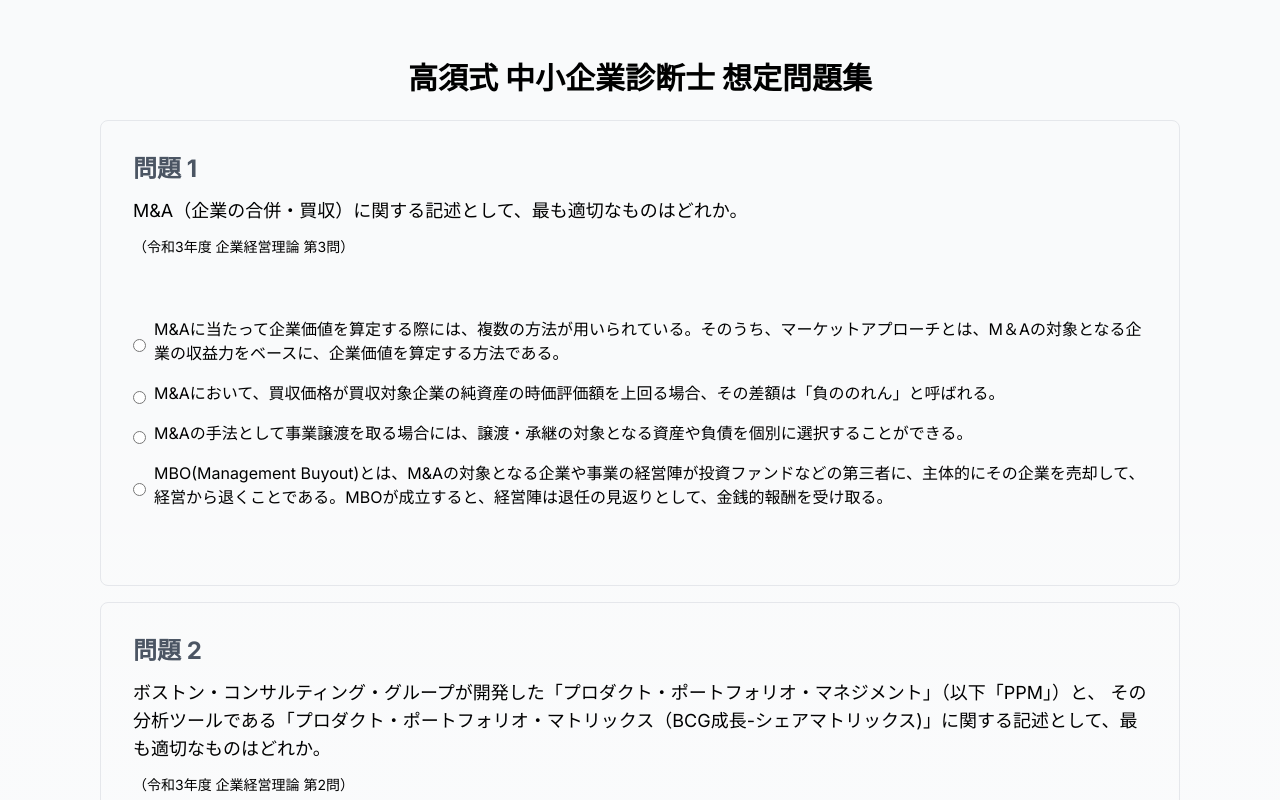
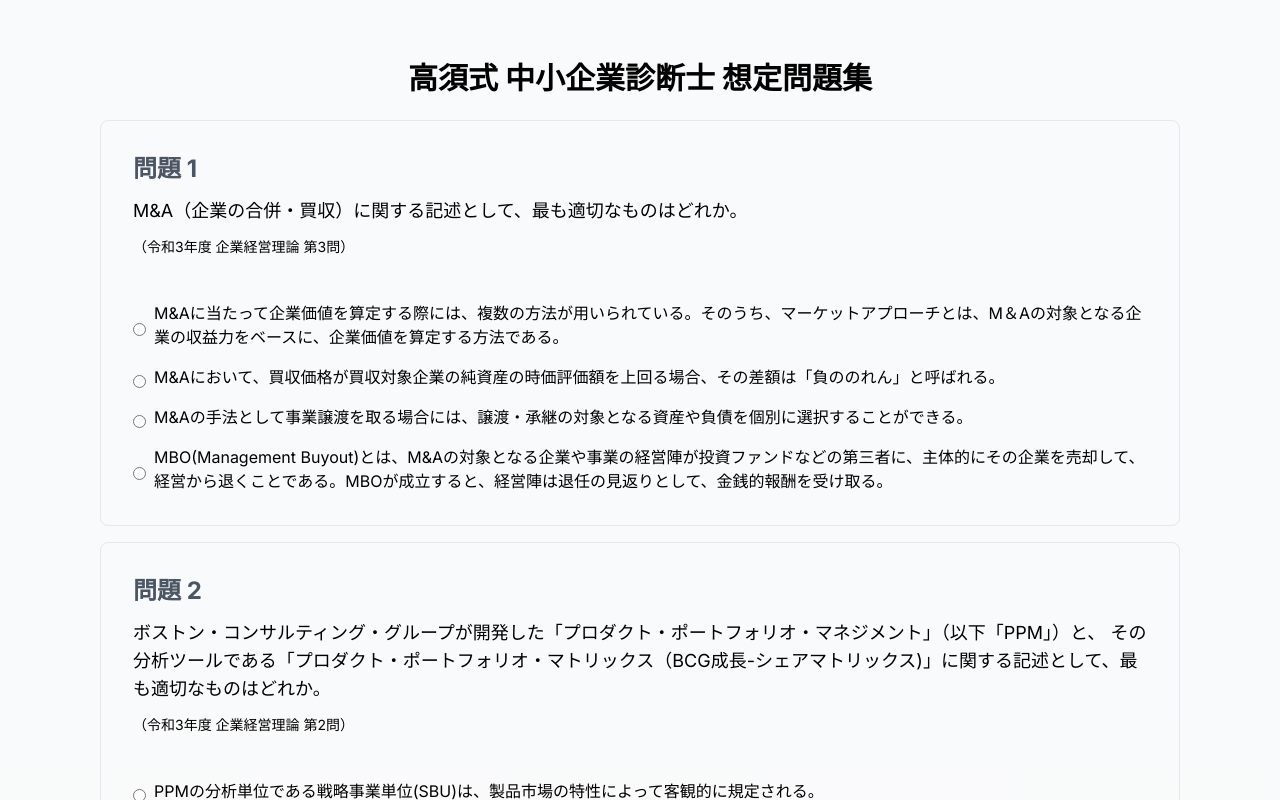
Before and after one commit to KaoruTakasu/chusho-exam, a Next.js app: page /exam in a window 1280 px wide. Shown: the top 800 px of the page. Built offline with nearby package versions, Linux system fonts and the light colour scheme.

Commit message:
add question

```diff
--- a/next.config.js
+++ b/next.config.js
@@ -1,6 +1,7 @@
 /** @type {import('next').NextConfig} */
 const nextConfig = {
   output: 'export',
+  images: { unoptimized: true },
 };
 
 module.exports = nextConfig;
--- a/src/app/data/exam.ts
+++ b/src/app/data/exam.ts
@@ -13,6 +13,7 @@ export const examData = [
     correctAnswer: 3,
     reason:
       '1:インカムアプローチの内容。2:「のれん」のこと。4:MBOは現経営陣が株式や部門を買取り、経営権を取得すること。',
+    valid: true,
   },
   {
     question:
@@ -31,6 +32,7 @@ export const examData = [
     reason:
       '1:SBUは企業側の戦略に基づいて主観的に決定。2:横軸は相対的シェア。4:「花形」事業は競争激化市場である可能性が高い。そのため資金流出・流入どちらも多く、マージンは高くない。\
       またPPMは安定性や安全性の高さを示唆するツールではない。5:「問題児」は市場性は高いが、シェアが低いSBU。シェアを高めることで、将来の「花形」や「金のなる木」に移行する可能性がある。なので、撤退すべきというわけではない。',
+    valid: true,
   },
   {
     question:
@@ -50,6 +52,7 @@ export const examData = [
     from: '令和5年度 企業経営理論 第32問 設問(2)',
     correctAnswer: 1,
     reason: '解説不要でしょう。',
+    valid: true,
   },
   {
     question: 'キャッシュフローが増加する原因として、最も適切なものはどれか。',
@@ -64,6 +67,7 @@ export const examData = [
     correctAnswer: 1,
     reason:
       'キャッシュフローの増加は、BSでは「資産の部（左側）が減る場合」か「負債の部（右側）が増える場合」である。1:資産の減少、2:負債の減少、3:資産の増加、4:負債の減少',
+    valid: true,
   },
   {
     question: '資金調達に関する記述として、最も適切なものはどれか。',
@@ -78,6 +82,7 @@ export const examData = [
     correctAnswer: 4,
     reason:
       '1:直接金融。2:それだけではない。3:証券化は資金調達手段の一種。4:その通り。',
+    valid: true,
   },
   {
     question:
@@ -90,6 +95,7 @@ export const examData = [
     reason:
       '減価償却費による法人税節税額（タックスシールド）に関する問題。毎年の減価償却額は1,500万円÷耐用年数3年=500万円。減価償却費は会計上の利益を減少させ、課税額を減少させる。\
       課税される利益は、キャッシュフロー900万円-減価償却費500万円=400万円。税額は400万円×30%=120万円。よって、税引き後CF=900万円-120万円=780万円。',
+    valid: true,
   },
   {
     question:
@@ -106,6 +112,7 @@ export const examData = [
     correctAnswer: 4,
     reason:
       '1:管理図は時系列データを管理線を用いて異常値を判断するもの。2:これはパレート図の説明。3:これは相関図の説明。5:これは特性要因図の説明。',
+    valid: true,
   },
   {
     question:
@@ -132,6 +139,7 @@ export const examData = [
     correctAnswer: 3,
     reason:
       '顧客が計画的に購入する商品は店舗の奥に置いて、店内を歩く距離を伸ばし衝動購買を誘発させる。また関連購買（お酒とおつまみなど）を促すと買い上げ点数が増える効果がある。',
+    valid: true,
   },
   {
     question:
@@ -150,5 +158,135 @@ export const examData = [
     reason:
       '商圏分析モデルの1つであるライリーの法則に関する問題。ライリーの法則によると、２つの都市の間にある都市から販売額（顧客）を吸引する割合は、\
       その２つの都市の人口に比例し、距離の２乗に反比例するというもの。よって1が正解',
+    valid: true,
+  },
+  {
+    question:
+      '下図は、各国・地域の GDP（国内総生産）が世界の GDP に占める割合を示したものである。図中のａ～ｄに該当する国の組み合わせとして、\
+      最も適切なものを下記の解答群から選べ。',
+    image: '/eco-5-1.png',
+    options: [
+      'ａ：アメリカ　　ｂ：中国　　　　ｃ：日本　　　ｄ：ロシア',
+      'ａ：アメリカ　　ｂ：中国　　　　ｃ：ロシア　　ｄ：日本',
+      'ａ：アメリカ　　ｂ：日本　　　　ｃ：中国　　　ｄ：ロシア',
+      'ａ：中国　　　　ｂ：アメリカ　　ｃ：日本　　　ｄ：ロシア',
+      'ａ：中国　　　　ｂ：アメリカ　　ｃ：ロシア　　ｄ：日本',
+    ],
+    from: '令和5年度 経済学・経済政策 第1問',
+    correctAnswer: 1,
+    reason: '特になし。GDPに関する問題は必ず1問は出題されます。',
+    valid: true,
+  },
+  {
+    question:
+      '内閣府の景気動向指数における一致系列の経済指標として、最も適切なものはどれか。',
+    image: null,
+    options: [
+      '家計消費支出（勤労者世帯、名目）',
+      '消費者物価指数（生鮮食品を除く総合）',
+      '東証株価指数',
+      '法人税収入',
+      '有効求人倍率（除学卒）',
+    ],
+    from: '令和5年度 経済学・経済政策 第6問',
+    correctAnswer: 5,
+    reason:
+      '景気動向指数は、生産、雇用など様々な経済活動での重要かつ景気に敏感に反応する指標の動きを統合することによって、\
+    景気の現状把握及び将来予測に資するために作成された指標である。景気動向指数には、景気に対し先行して動く先行指数、\
+    ほぼ一致して動く一致指数、遅れて動く遅行指数の3つの指数がある。1:遅行指数 2:遅行指数 3:先行指数 4:遅行指数',
+    valid: true,
+  },
+  {
+    question:
+      'データを格納する考え方としてデータレイクが注目されている。データレイクに関する記述として、最も適切なものはどれか。',
+    image: null,
+    options: [
+      '組織内で運用される複数のリレーショナルデータベースからデータを集めて格納する。',
+      '組織内の構造化されたデータや、IoT 機器や SNS などからの構造化されていないデータをそのままの形式で格納する。',
+      'データウェアハウスから特定の用途に必要なデータを抽出し、キー・バリュー型の形式で格納する。',
+      'データ利用や分析に適したスキーマをあらかじめ定義して、その形式にしたがってデータを格納する。',
+      'テキスト形式のデータと画像・音声・動画などのバイナリ形式のデータをそれぞれ加工し、構造化したうえで格納する。',
+    ],
+    from: '令和4年度 経営情報システム 第4問',
+    correctAnswer: 2,
+    reason: '説明不要。',
+    valid: true,
+  },
+  {
+    question:
+      'パーソナルコンピュータ（PC）を会社内の LAN に接続し、インターネットを利用して業務を行う場面が増え、\
+      インターネットの管理・運用に関する理解が必要になっている。\n\
+      インターネットの管理・運用に関する記述として、最も適切なものはどれか',
+    image: null,
+    options: [
+      'DHCPは、会社内のプライベートIPアドレスをグローバルIPアドレスに変換し、インターネットへのアクセスを可能にする。',
+      'MACアドレスは、PCに割り振る識別番号であり、ネットワークのグループを示すネットワークアドレス部と、そのネットワークに属する個々のPCを識別するホストアドレス部に分かれる。',
+      'NATは、LANに接続するPCに対してIPアドレスを始めとして、ホスト名や経路情報、DNS サーバの情報など、通信に必要な設定情報を自動的に割り当てるプロトコルである。',
+      'ポート番号は、TCPやUDP通信において通信相手のアプリケーションを識別するために利用される番号であり、送信元ポート番号と宛先ポート番号の両方を指定する必要がある。',
+    ],
+    from: '令和元年度 経営情報システム 第11問',
+    correctAnswer: 4,
+    reason:
+      '1:NATの説明。DHCPはインターネットに接続するPCにIPアドレスなど必要な情報を割り当てるプロトコル。2:IPアドレスの説明。MACアドレスはLAN内で端末を一意に識別する番号\
+      3:DHCPの説明。',
+    valid: true,
+  },
+  {
+    question:
+      'アジャイル開発の手法の 1 つにエクストリーム・プログラミング（XP）がある。XPではいくつかのプラクティスが定義されている。\
+      XPのプラクティスに関する記述として、最も適切なものはどれか。',
+    image: null,
+    options: [
+      '1週間の作業時間は、チームのメンバー全員で相談して自由に決める。',
+      '2人のプログラマがペアになって、同じ PC を使用して交代しながらプログラミングを行う。',
+      'ソースコードの修正や再利用は、責任を明確にするために、作成者だけが行うようにする。',
+      'プログラムを書く前にテストケースを作成しておき、動作を確認した上でプログラムを洗練させていく。',
+      'リファクタリングの際には、開発効率を高めるために内部構造には変更を加えず、外部から見た振る舞いを変更する。',
+    ],
+    from: '令和3年度 経営情報システム 第18問',
+    correctAnswer: 4,
+    reason: '説明不要。正解は「テスト駆動開発」に関する記述。',
+    valid: true,
+  },
+  {
+    question: '特許法に関する記述として、最も適切なものはどれか。',
+    image: null,
+    options: [
+      '物の発明において、その物を輸出する行為は、その発明の実施行為に該当しない。',
+      '物の発明において、その物を輸入する行為は、その発明の実施行為に該当しない。',
+      '物を生産する装置の発明において、その装置により生産した物を譲渡する行為は、その発明の実施行為に該当しない。',
+      '物を生産する方法の発明において、その方法を使用する行為は、その発明の実施行為に該当しない。',
+    ],
+    from: '令和5年度 経営法務 第9問',
+    correctAnswer: 3,
+    reason:
+      '発明の実施行為は、以下が該当する。\n\
+      「物の発明」……その物の「生産」、「使用」、「譲渡」、「貸し渡し」、「輸入」、「譲渡若しくは貸渡しの申し出」\n\
+      「方法の発明」…その方法の「使用」\n\
+      　　※「物を生産する方法の発明」の場合、更に、生産された物の「使用」、「譲渡」、「貸し渡し」、「輸入」、「譲渡若しくは貸渡しの申し出」\n\
+      3番は、物の発明であるが、発明された物で生産された「物の譲渡」は実施行為に該当しない。',
+    valid: true,
+  },
+  {
+    question:
+      '被相続人Ｘが死亡し、相続が生じた。ＡはＸの配偶者である。Ｂ、Ｃ、Ｅ及びＧはＡ及びＸの子である。ＤはＣの配偶者であり、Ｉ及びＪはＣ及びＤの子である。\
+      ＦはＥの配偶者であり、ＫはＥ及びＦの子である。ＨはＧの配偶者であり、ＧとＨとの間には胎児Ｌがおり、胎児ＬはＸ死亡後に生きて生まれた。\
+      Ａ、Ｃ及びＧはＸ死亡以前に死亡していた（下図参照）。\n\
+      ＥはＸの相続について相続放棄をしたが、それ以外の相続人は承認した。\n\n\
+      この場合、Ｘの相続財産について、それぞれの相続人が相続する割合として、最も適切なものはどれか。\n\
+      なお、遺言はなく、遺産分割協議も整っておらず、相続人はいずれも廃除されていないものとし、寄与分及び特別受益についても考慮しないものとする。',
+    image: '/law-4-21.png',
+    options: [
+      'Ｂが 3 分の 1 、Ｉが 6 分の 1 、Ｊが 6 分の 1 、Ｋが 3 分の 1 を相続する。',
+      'Ｂが 3 分の 1 、Ｉが 6 分の 1 、Ｊが 6 分の 1 、Ｌが 3 分の 1 を相続する。',
+      'Ｂが 4 分の 1 、Ｉが 4 分の 1 、Ｊが 4 分の 1 、Ｌが 4 分の 1 を相続する。',
+      'Ｂが 4 分の 1 、Ｉが 8 分の 1 、Ｊが 8 分の 1 、Ｋが 4 分の 1 、Ｌが 4 分の 1 を相続する。',
+    ],
+    from: '令和4年度 経営法務 第21問',
+    correctAnswer: 2,
+    reason:
+      '代襲相続の問題。「被相続人の子が、相続の開始以前に死亡したときは、その者の子がこれを代襲して相続する。」\
+    放棄したEを除いて、B, Cの子, Gの子で1/3ずつ相続する。I, Jはそれぞれ半分相続するので、正答は(2)となる。',
+    valid: true,
   },
 ];
--- a/src/app/exam/page.tsx
+++ b/src/app/exam/page.tsx
@@ -18,10 +18,13 @@ type QuizItem = {
   from: string;
   correctAnswer: number;
   reason: string;
+  valid: boolean;
 };
 
 // デモ用の問題リスト
-const demoQuizItems: QuizItem[] = data.examData;
+const demoQuizItems: QuizItem[] = data.examData.filter(
+  (item) => item.valid == true
+);
 const correctPic = '/correct.png';
 const uncorrectPic = '/uncorrect.png';
 
@@ -74,7 +77,7 @@ export default function QuizPage() {
       if (isCorrect) correctCount++;
     });
 
-    setScore((correctCount / demoQuizItems.length) * 100);
+    setScore(Math.round((correctCount / demoQuizItems.length) * 100));
 
     setIsSubmitted(!isSubmitted);
   };
@@ -85,8 +88,11 @@ export default function QuizPage() {
         高須式 中小企業診断士 想定問題集
       </h1>
       {demoQuizItems.map((item, index) => (
-        <div key={index} className='mb-4 p-4 border border-gray-200 rounded-lg'>
-          <div key={index} className='mb-4 p-4 rounded-lg'>
+        <div
+          key={index}
+          className='mb-4 pr-4 pl-4 pt-4 border border-gray-200 rounded-lg'
+        >
+          <div className='mb-2 pr-4 pl-4 pt-4 pb-2 rounded-lg'>
             <div className='flex mb-3 text-2xl font-bold text-gray-600 lg:text-2xl'>
               問題 {index + 1}
             </div>
@@ -98,7 +104,7 @@ export default function QuizPage() {
             </div>
             <div className='text-sm mb-3'>（{item.from}）</div>
           </div>
-          <div key={index} className='mb-4 p-4 rounded-lg'>
+          <div className='mb-4 pr-4 pl-4 pt-4 pb-2 rounded-lg'>
             {item.image ? (
               <Image
                 src={BASE_PATH + item.image}
@@ -109,7 +115,7 @@ export default function QuizPage() {
             ) : (
               <div></div>
             )}
-            <div className='flex flex-col gap-2 mb-5'>
+            <div className='flex flex-col gap-2'>
               {item.options.map((option, optionIndex) => (
                 <label key={option} className='flex items-center gap-2'>
                   <input
@@ -163,7 +169,9 @@ export default function QuizPage() {
                     あなたの回答: {selectedAnswers[index].selectedNumber}
                   </div>
                   <div className='mb-2'>正解: {item.correctAnswer}</div>
-                  <div className='mb-2'>解説：{item.reason}</div>
+                  <div className='mb-2' style={{ whiteSpace: 'pre-line' }}>
+                    解説：{item.reason}
+                  </div>
                 </div>
               </div>
             ) : null}
@@ -171,14 +179,6 @@ export default function QuizPage() {
         </div>
       ))}
 
-      <div className='flex flex-col gap-2 mt-2 mb-4 p-4 border border-blue-500 rounded-lg'>
-        <h1>あなたの得点：</h1>
-        {isSubmitted ? (
-          <div className='flex justify-center flex-col gap-2 mt-2'>
-            <h1 className='bold '>{score} 点</h1>
-          </div>
-        ) : null}
-      </div>
       <div className='flex justify-center'>
         <button
           onClick={handleSubmit}
@@ -187,6 +187,16 @@ export default function QuizPage() {
           採点
         </button>
       </div>
+      <div className='flex items-baseline justify-center gap-2 mt-10 mb-4 p-4 rounded-lg'>
+        <h1 className='text-xl flex items-center justify-center'>
+          あなたの得点：
+        </h1>
+        {isSubmitted ? (
+          <div className='flex items-center justify-center'>
+            <h1 className='text-5xl font-bold '>{score} 点</h1>
+          </div>
+        ) : null}
+      </div>
     </div>
   );
 }
```
Also changed, not shown: public/eco-5-1.png (added), public/law-4-21.png (added).
